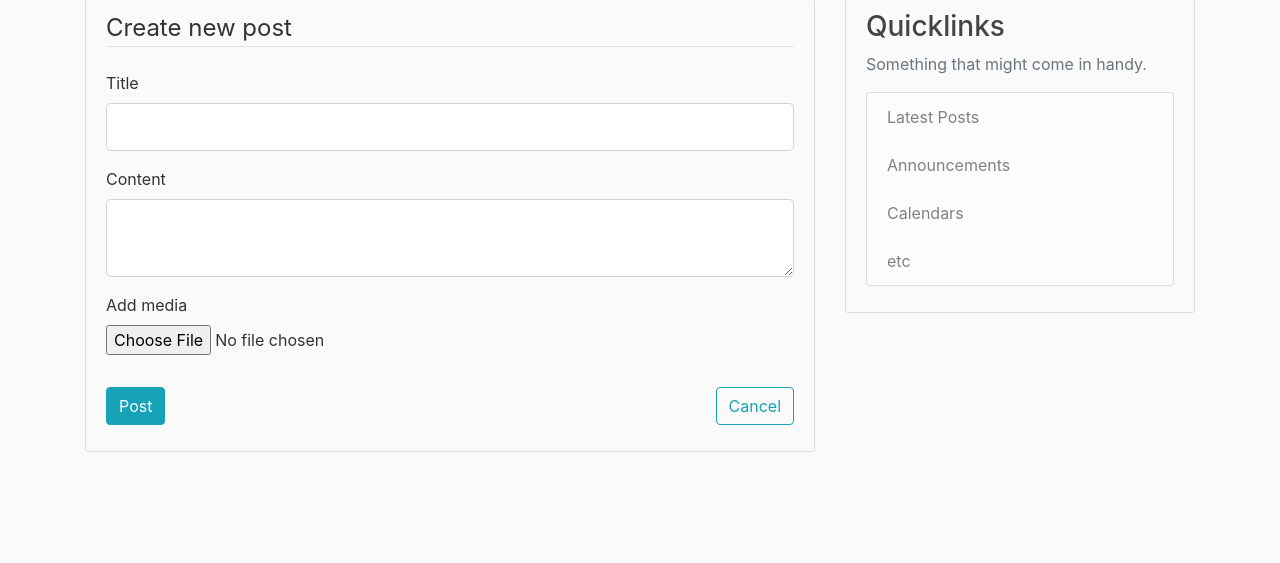
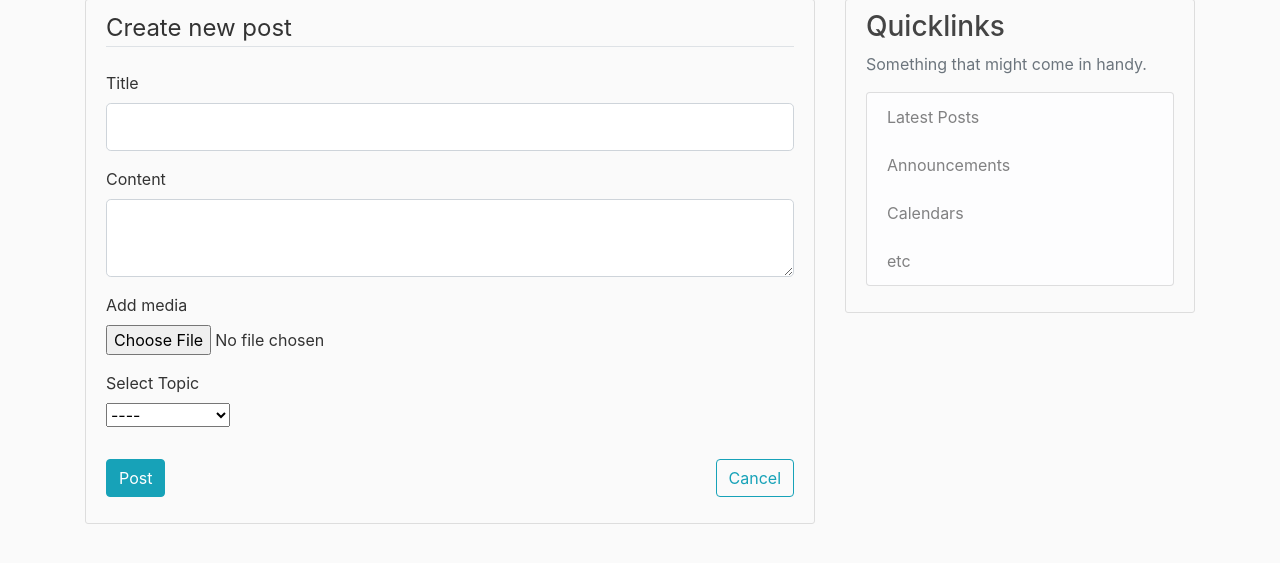
Before and after one commit to ByteOtter/OtterDen, a Flask app: page /posts/new in a window 1280 px wide. Shown: the part 111-674 px from the top of the page. Run offline with Flask 2, Linux system fonts and the light colour scheme; the visitor is signed in with stand-in values (Sample User, id 1); data comes from the database, SQL or seed files in the repository; some libraries are stand-ins or nearby versions.

Commit message:
add topic dropdown to post creation

```diff
--- a/OtterDen/otter_den/models.py
+++ b/OtterDen/otter_den/models.py
@@ -52,6 +52,7 @@ class Post(db.Model):
     content = db.Column(db.Text, nullable=False)
     user_id = db.Column(db.Integer, db.ForeignKey('user.id'), nullable=False) #ID of the author.
     is_pinned = db.Column(db.Boolean, default=False)
+    topic = db.Column(db.String(15), nullable=True)
 
     def __repr__(self):
-        return f"Post('{self.title}', '{self.date_posted}')"
+        return f"Post('{self.title}', '{self.date_posted}', '{self.topic}')"
--- a/OtterDen/otter_den/posts/forms.py
+++ b/OtterDen/otter_den/posts/forms.py
@@ -1,7 +1,7 @@
 #Copyright ByteOtter (c) 2022
 
 from flask_wtf import FlaskForm
-from wtforms import StringField, SubmitField, TextAreaField, FileField
+from wtforms import StringField, SubmitField, TextAreaField, FileField, SelectField
 from wtforms.validators import DataRequired
 from flask_wtf.file import FileField, FileAllowed
 
@@ -9,4 +9,5 @@ class PostForm(FlaskForm):
     title = StringField('Title', validators = [DataRequired()])
     content = TextAreaField('Content', validators = [DataRequired()])
     picture = FileField('Add media', validators = [FileAllowed(['jpg', 'jpeg', 'png', 'svg', 'webp', 'gif', 'bmp'])])
+    topic = SelectField('Select Topic', choices=[('', '----'), ('Technology', 'Technology'), ('Programming', 'Programming'), ('Gaming', 'Gaming'), ('Movies', 'Movies'), ('Food', 'Food'), ('Animals', 'Animals')])
     submit = SubmitField('Post')
--- a/OtterDen/otter_den/posts/routes.py
+++ b/OtterDen/otter_den/posts/routes.py
@@ -16,10 +16,11 @@ def new_post():
     form = PostForm()
     post = Post()
     posted_picture = None
+    topic = None
     if form.validate_on_submit():
         if form.picture.data:
             posted_picture = save_posted_picture(form.picture.data)
-        post = Post(title = form.title.data, content = form.content.data, author = current_user, picture = posted_picture)
+        post = Post(title = form.title.data, content = form.content.data, author = current_user, picture = posted_picture, topic = form.topic.data)
         db.session.add(post)
         db.session.commit()
         flash('Your post has been shared!', 'success')
--- a/OtterDen/otter_den/templates/create_new_post.html
+++ b/OtterDen/otter_den/templates/create_new_post.html
@@ -40,10 +40,14 @@
                     {{ form.picture(class = "form-control-file") }}
                     {% if form.picture.errors %}
                         {% for error in form.media.errors %}
-                            <span class "text-danger">{{ error }}</span></br>
+                            <span class="text-danger">{{ error }}</span></br>
                         {% endfor %}
                     {% endif %}
                 {% endif %}
+                </div>
+                <div class="form-group">
+                    {{ form.topic.label() }} <br>
+                    {{ form.topic(class = "dropdown") }}
                 </div>
             </fieldset>
             <div class = "form-group">
```
Also changed, not shown: OtterDen/otter_den/templates/post.html (+8 -0 lines), OtterDen/otter_den/templates/post_preview.html (+8 -0 lines), migrations/versions/1cc6876dd84f_post_topic_update.py (added, +32 -0 lines).
